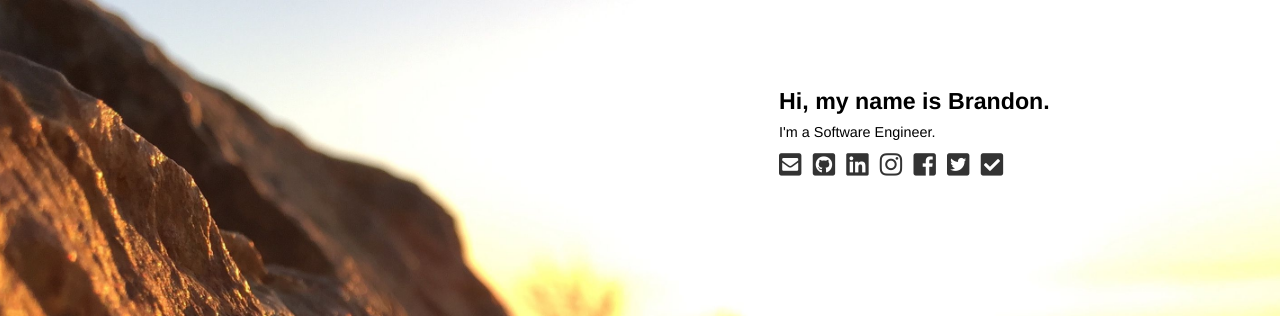
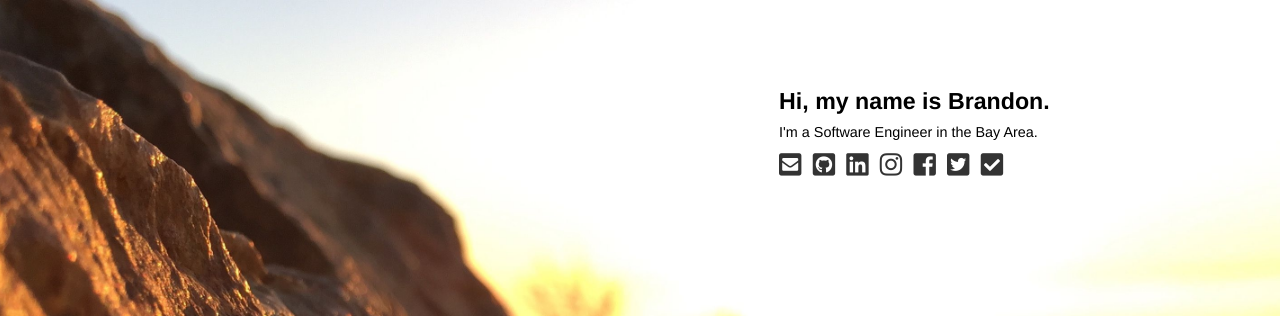
Before and after one commit to bcarl/bcarl.me, a Jekyll site: the page built from index.html, in a window 1280 px wide. Shown: the top 316 px of the page. Built offline with Jekyll 4.4.1, drawn with Linux system fonts in a browser that asks for light colours.

Commit message:
Bay Area

```diff
--- a/index.html
+++ b/index.html
@@ -1,3 +1,3 @@
 ---
 ---
-<header>Hi, my name is Brandon.</header><p>I'm a Software Engineer.</p><footer><a href="mailto:brandon@{{ site.domain }}" title="brandon@{{ site.domain }}"><i class="fas fa-envelope-square"></i></a><a href="https://github.com/bcarl" title="bcarl"><i class="fab fa-github-square"></i></a><a href="https://www.linkedin.com/in/brandoncarl/" title="brandoncarl"><i class="fab fa-linkedin"></i></a><a href="https://www.instagram.com/brandoncarl/" title="@brandoncarl"><i class="fab fa-instagram"></i></a><a href="https://www.facebook.com/brandon.carl" title="brandon.carl"><i class="fab fa-facebook-square"></i></a><a href="https://twitter.com/BrandonCarl" title="@BrandonCarl"><i class="fab fa-twitter-square"></i></a><a href="https://keybase.io/bcarl" title="bcarl"><i class="fas fa-check-square"></i></a></footer>
+<header>Hi, my name is Brandon.</header><p>I'm a Software Engineer in the Bay Area.</p><footer><a href="mailto:brandon@{{ site.domain }}" title="brandon@{{ site.domain }}"><i class="fas fa-envelope-square"></i></a><a href="https://github.com/bcarl" title="bcarl"><i class="fab fa-github-square"></i></a><a href="https://www.linkedin.com/in/brandoncarl/" title="brandoncarl"><i class="fab fa-linkedin"></i></a><a href="https://www.instagram.com/brandoncarl/" title="@brandoncarl"><i class="fab fa-instagram"></i></a><a href="https://www.facebook.com/brandon.carl" title="brandon.carl"><i class="fab fa-facebook-square"></i></a><a href="https://twitter.com/BrandonCarl" title="@BrandonCarl"><i class="fab fa-twitter-square"></i></a><a href="https://keybase.io/bcarl" title="bcarl"><i class="fas fa-check-square"></i></a></footer>
```
